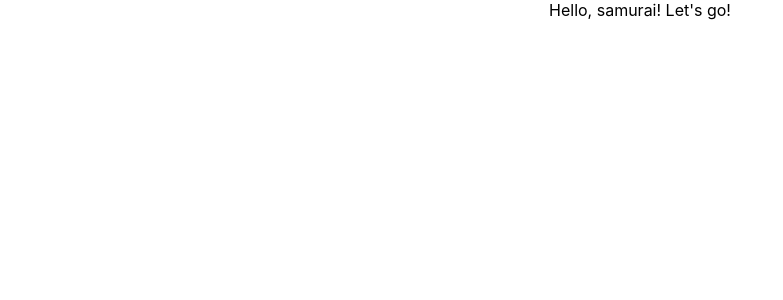
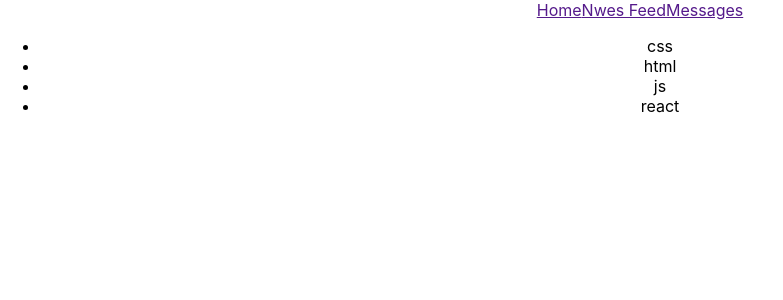
Before and after one commit to Sun-ny11/samurai-way-main, a React (Create React App) app: page / in a window 1280 px wide. Shown: the top 300 px of the page, without its empty margins (0-783 px from the left). Built offline with nearby package versions, Linux system fonts and the light colour scheme.

Commit message:
lesson 1-10, is done

```diff
--- a/src/App.tsx
+++ b/src/App.tsx
@@ -1,10 +1,13 @@
 import React from 'react';
 import './App.css';
+import { Header } from './components/Header';
+import { Tehnologies } from './components/Tehnologies';
 
 function App() {
   return (
     <div className="App">
-     Hello, samurai! Let's go!
+      <Header/>
+      <Tehnologies/>
     </div>
   );
 }
--- /dev/null
+++ b/src/components/Header.tsx
@@ -0,0 +1,11 @@
+import React from "react";
+
+export const Header =() => {
+   return (
+      <div>
+         <a href="">Home</a>
+         <a href="">Nwes Feed</a>
+         <a href="">Messages</a>
+      </div>
+   );
+};
--- /dev/null
+++ b/src/components/Tehnologies.tsx
@@ -0,0 +1,14 @@
+import React from "react";
+
+export const Tehnologies =() => {
+   return (
+      <div>
+         <ul>
+            <li>css</li>
+            <li>html</li>
+            <li>js</li>
+            <li>react</li>
+         </ul>
+      </div>
+   );
+};
```
Also changed, not shown: 1 other file (tests, documents, lock files or other folders).
